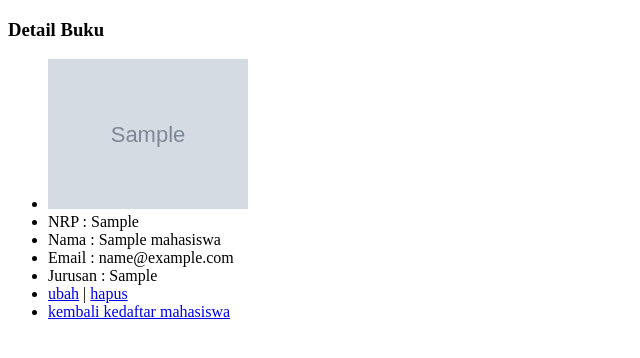
After one commit to bintangyandiii/prakweb_a_203040037_pw, a PHP site: page /detail.php?id=1 in a window 1280 px wide. The commit adds this page. Shown: the top 358 px of the page, without its empty margins (0-640 px from the left). Run offline with PHP 8.4, Linux system fonts and the light colour scheme; tables that the repository leaves empty or names only in its code hold one stand-in row (values such as "Sample post"); grey boxes marked "Sample" are stand-in pictures.

Commit message:
penambahan css

```diff
--- /dev/null
+++ b/pw/detail.php
@@ -0,0 +1,34 @@
+<?php
+require 'function.php';
+// ambil id url
+$id = $_GET['id'];
+
+// query mahasiswa berdasarkan id
+$m = query("SELECT * FROM  mahasiswa WHERE id = $id");
+?>
+
+<!DOCTYPE html>
+<html lang="en">
+
+<head>
+  <meta charset="UTF-8">
+  <meta http-equiv="X-UA-Compatible" content="IE=edge">
+  <meta name="viewport" content="width=device-width, initial-scale=1.0">
+  <title>Detail Buku</title>
+</head>
+
+<body>
+  <h3>Detail Buku</h3>
+  <ul>
+    <li><img src="img/<?= $m['gambar']; ?>" alt="" style="height:150px;"></li>
+    <li>NRP : <?= $m['nrp']; ?></li>
+    <li>Nama : <?= $m['nama']; ?></li>
+    <li>Email : <?= $m['email']; ?></li>
+    <li>Jurusan : <?= $m['jurusan']; ?></li>
+    <li><a href="ubah.php?id= <?= $m['id']; ?>">ubah</a> | <a href="hapus.php?id= <?= $m['id']; ?>" onclick="return confirm('Apakah anda yakin dengan ini?')">hapus</a></li>
+    <li><a href="index.php">kembali kedaftar mahasiswa</a></li>
+  </ul>
+
+</body>
+
+</html>
--- a/pw/function.php
+++ b/pw/function.php
@@ -46,7 +46,7 @@ function tambah($data)
 function hapus($id)
 {
   $conn = Koneksi();
-  mysqli_query($conn, "DELETE FROM buku WHERE id = $id") or die(mysqli_error($conn));
+  mysqli_query($conn, "DELETE FROM buku WHERE IDBuku = $id") or die(mysqli_error($conn));
   return mysqli_affected_rows($conn);
 }
 
@@ -54,7 +54,6 @@ function ubah($data)
 {
   $conn = Koneksi();
 
-  $id = $data['id'];
   $idb = htmlspecialchars($data['IDBuku']);
   $judul  = htmlspecialchars($data['JudulBuku']);
   $tahun = htmlspecialchars($data['TahunTerbit']);
@@ -65,7 +64,7 @@ function ubah($data)
               JudulBuku = '$judul',
               TahunTerbit = '$tahun',
               Gambar = '$gambar'
-              WHERE id = $id";
+              WHERE IDBuku = $idb";
   mysqli_query($conn, $query) or die(mysqli_error($conn));
   echo mysqli_error($conn);
   return mysqli_affected_rows($conn);
--- /dev/null
+++ b/pw/style.css
@@ -0,0 +1,5 @@
+body {
+    background-color: aqua;
+
+    table-layout: auto;
+}
```
Also changed, not shown: pw/hapus.php (+18 -0 lines), pw/index.php (+32 -17 lines).
